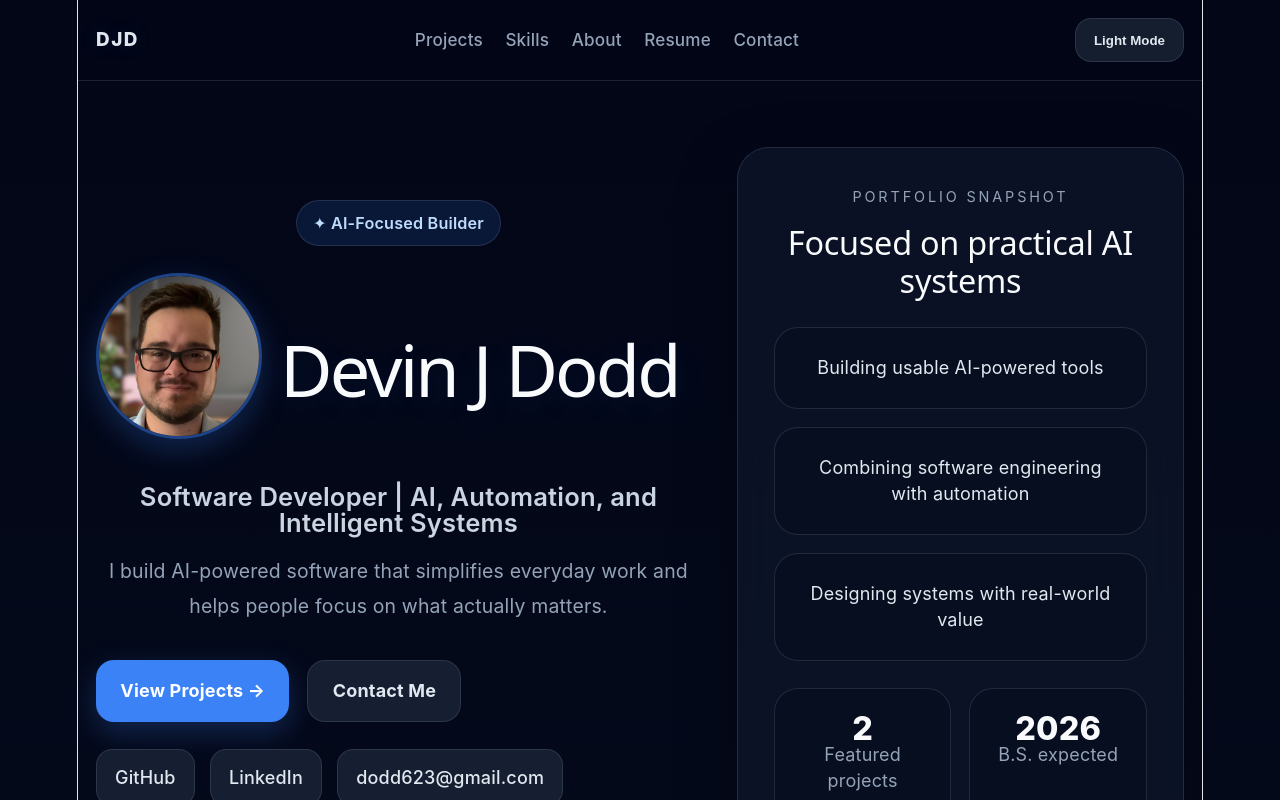
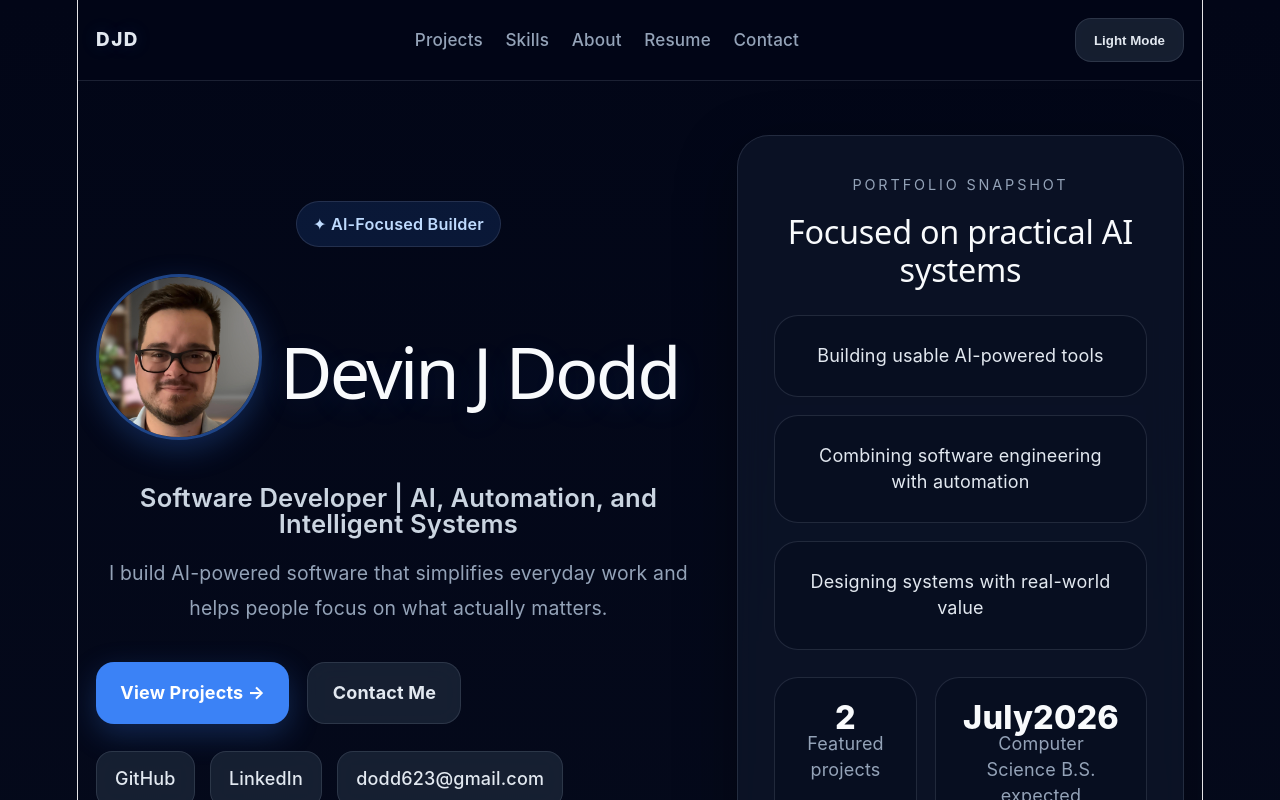
Before and after one commit to dodd623/portfolio, a React (Vite) app: page / in a window 1280 px wide. Shown: the top 800 px of the page. Built offline with nearby package versions, Linux system fonts and the light colour scheme.

Commit message:
Updated graduation date

```diff
--- a/src/App.jsx
+++ b/src/App.jsx
@@ -533,8 +533,8 @@ export default function App() {
                 <div style={{ color: theme.secondaryText }}>Featured projects</div>
               </div>
               <div style={styles.miniPanel}>
-                <div style={{ fontSize: "1.8rem", fontWeight: 800, color: theme.strongText }}>2026</div>
-                <div style={{ color: theme.secondaryText }}>B.S. expected</div>
+                <div style={{ fontSize: "1.8rem", fontWeight: 800, color: theme.strongText }}>July2026</div>
+                <div style={{ color: theme.secondaryText }}>Computer Science B.S. expected</div>
               </div>
             </div>
           </div>
```
